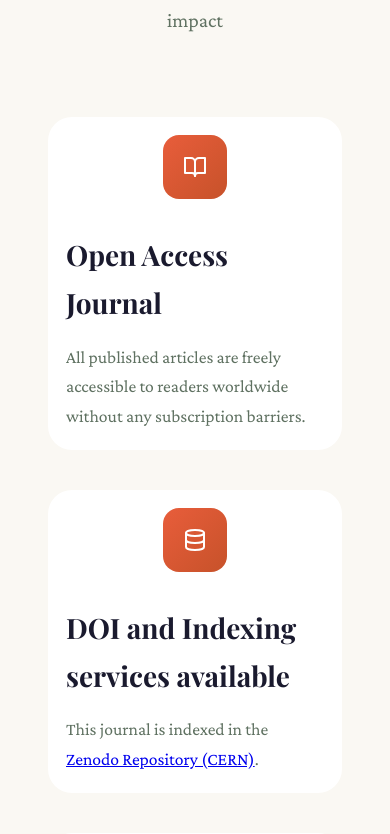
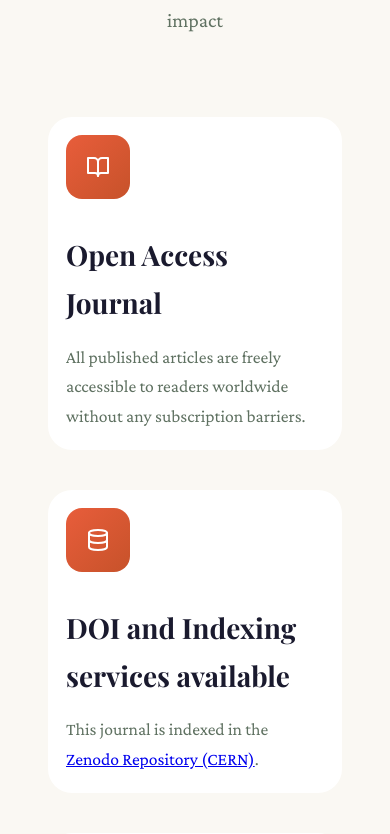
Before and after one commit to shreyanshAmpleServ/ResearchScholarApp, a React (Vite) app: page / in a window 390 px wide. Shown: the part 1470-2304 px from the top of the page. Built offline with nearby package versions, Linux system fonts and the light colour scheme.

Commit message:
update the code

```diff
--- a/src/pages/LandingPage.css
+++ b/src/pages/LandingPage.css
@@ -934,9 +934,6 @@
   }
   .feature-card {
     padding: 1rem;
-    display: flex;
-    flex-direction: column;
-    align-items: center;
   }
   .nav-links a {
     display: none;
```
